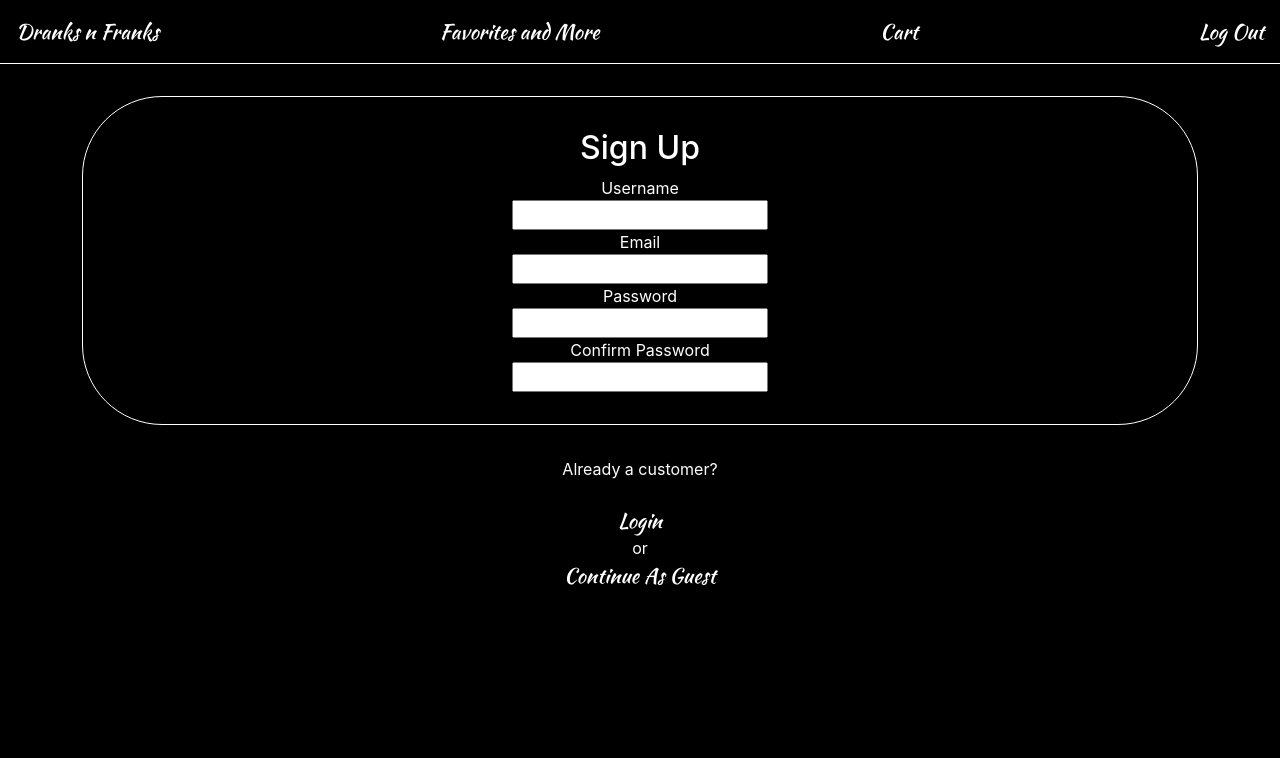
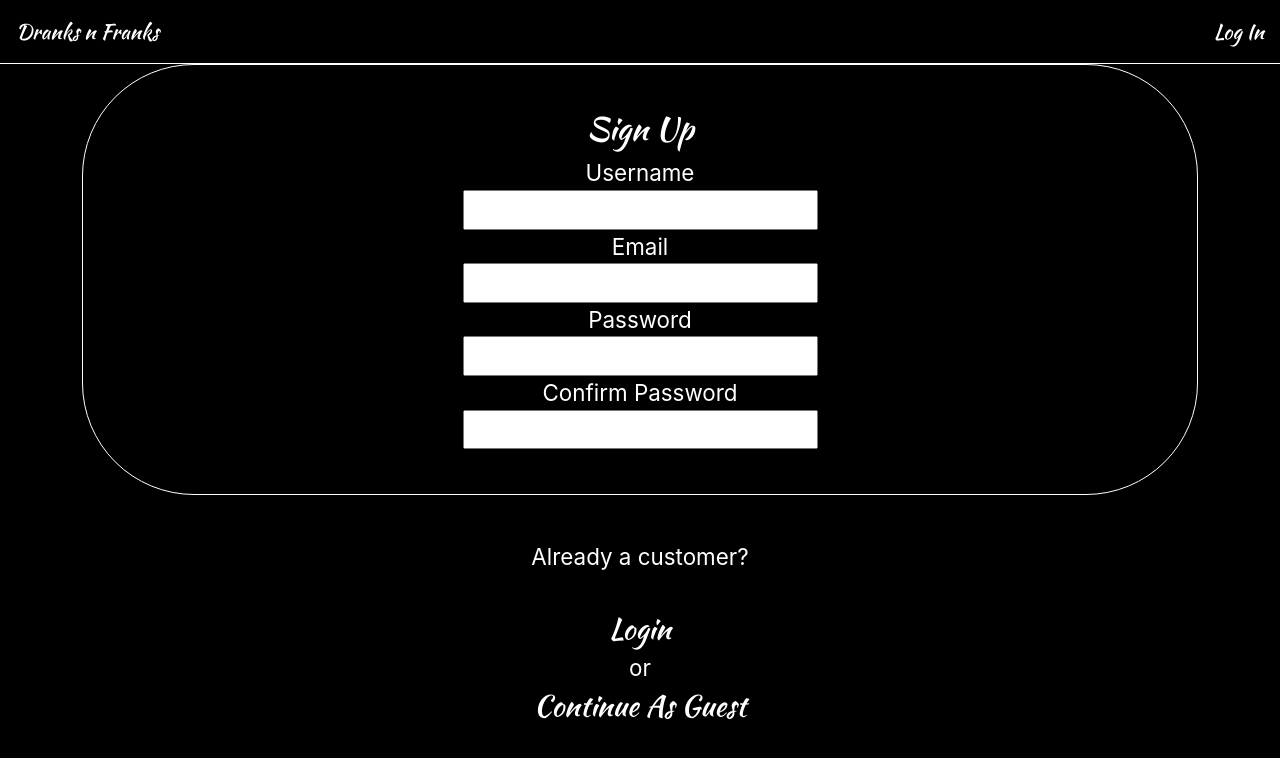
Before and after one commit to Dev-Davis/dranks-n-franks, a React (Create React App) app in the folder dranks-n-franks.ui/: page / in a window 1280 px wide. Shown: the top 758 px of the page. Built offline with nearby package versions, Linux system fonts and the light colour scheme; the HTML template or start-up script is replaced by a standard one.

Commit message:
functional navbar for user and guests

```diff
--- a/dranks-n-franks.ui/src/App.css
+++ b/dranks-n-franks.ui/src/App.css
@@ -87,7 +87,6 @@ html {
   margin-bottom: 1em;
   border: 1px solid red;
   border-radius: 0.6em;
-  cursor: pointer;
 }
 
 .item-title {
@@ -144,5 +143,9 @@ a {
   padding: 2em 1em;
   border: 1px solid white;
   border-radius: 5em;
-  margin: 2em 0 2em 0;
+  margin: 0 0 2em 0;
 }
+
+.signup-text {
+  font-family: "Kaushan Script", cursive;
+}
--- a/dranks-n-franks.ui/src/App.js
+++ b/dranks-n-franks.ui/src/App.js
@@ -1,3 +1,5 @@
+import { useState } from "react";
+
 import "./App.css";
 
 import Home from "./Components/Home/Home";
@@ -7,15 +9,23 @@ import Navbar from "./Components/Navbar/Navbar";
 import Login from "./Components/Login/Login";
 import SignUp from "./Components/SignUp/SignUp";
 
+
 import { BrowserRouter, Routes, Route,
   // NavLink
 } from "react-router-dom";
 
 function App() {
+
+const [authed, setAuthed] = useState(false);
+
+const login = () => {
+  setAuthed(!authed);
+}
+
   return (
     <div className="App">
       <BrowserRouter>
-        <Navbar />
+        <Navbar authed={authed} login={login} />
         <Routes>
           <Route path="/" element={<SignUp />} />
           <Route path="/home" element={<Home />} />
--- a/dranks-n-franks.ui/src/Components/Login/Login.js
+++ b/dranks-n-franks.ui/src/Components/Login/Login.js
@@ -23,7 +23,14 @@ function Login() {
               <input />
               <p>Password</p>
               <input />
+              <br></br>
+              <br></br>
+              <button className="btn btn-danger bttn">
+              <NavLink to="/">Login!</NavLink>
+            </button>
             </form>
+            <p>Not a customer?</p>
+            <br></br>
             <button className="btn btn-danger bttn">
               <NavLink to="/">Join Now!</NavLink>
             </button>
--- a/dranks-n-franks.ui/src/Components/Navbar/Navbar.js
+++ b/dranks-n-franks.ui/src/Components/Navbar/Navbar.js
@@ -5,7 +5,14 @@ import {
 
 import "./Navbar.css";
 
-export default function Navbar() {
+export default function Navbar(props) {
+
+  console.log(props);
+
+  let authed = props.authed;
+  let login = props.login;
+
+  const UserNav = () => {
     return (
       <div className="navbar">
         <NavLink
@@ -40,9 +47,101 @@ export default function Navbar() {
           style={({ isActive }) => ({
             color: isActive ? "red" : "white",
           })}
+          onClick={login}
         >
           Log Out
         </NavLink>
       </div>
     );
   }
+
+  const GuestNav = () => {
+    return (
+      <div className="navbar">
+        <NavLink
+          to="/home"
+          style={({ isActive }) => ({
+            color: isActive ? "red" : "white",
+          })}
+        >
+          Dranks n Franks
+        </NavLink>
+
+        {/* <NavLink
+          to="/favorites"
+          style={({ isActive }) => ({
+            color: isActive ? "red" : "white",
+          })}
+        >
+          Favorites and More
+        </NavLink>
+
+        <NavLink
+          to="/cart"
+          style={({ isActive }) => ({
+            color: isActive ? "red" : "white",
+          })}
+        >
+          Cart
+        </NavLink> */}
+
+        <NavLink
+          to="/login"
+          style={({ isActive }) => ({
+            color: isActive ? "red" : "white",
+          })}
+          onClick={login}
+        >
+          Log In
+        </NavLink>
+      </div>
+    );
+  }
+
+
+
+
+  return (
+    <div className="loggedNav">
+      {authed ? <UserNav /> : <GuestNav />}
+    </div>
+  )
+  //   <div className="navbar">
+  //     <NavLink
+  //       to="/home"
+  //       style={({ isActive }) => ({
+  //         color: isActive ? "red" : "white",
+  //       })}
+  //     >
+  //       Dranks n Franks
+  //     </NavLink>
+
+  //     <NavLink
+  //       to="/favorites"
+  //       style={({ isActive }) => ({
+  //         color: isActive ? "red" : "white",
+  //       })}
+  //     >
+  //       Favorites and More
+  //     </NavLink>
+
+  //     <NavLink
+  //       to="/cart"
+  //       style={({ isActive }) => ({
+  //         color: isActive ? "red" : "white",
+  //       })}
+  //     >
+  //       Cart
+  //     </NavLink>
+
+  //     <NavLink
+  //       to="/login"
+  //       style={({ isActive }) => ({
+  //         color: isActive ? "red" : "white",
+  //       })}
+  //     >
+  //       Log Out
+  //     </NavLink>
+  //   </div>
+  // );
+}
--- a/dranks-n-franks.ui/src/Components/SignUp/SignUp.css
+++ b/dranks-n-franks.ui/src/Components/SignUp/SignUp.css
@@ -0,0 +1,3 @@
+.signup-box {
+  font-size: 1.4em;
+}
--- a/dranks-n-franks.ui/src/Components/SignUp/SignUp.js
+++ b/dranks-n-franks.ui/src/Components/SignUp/SignUp.js
@@ -1,4 +1,6 @@
 import React from "react";
+
+import './SignUp.css'
 
 import {
   NavLink,
@@ -7,11 +9,11 @@ import {
 function SignUp() {
   return (
     <div>
-      <div className="container login-box text-center">
+      <div className="container signup-box text-center">
         <div className="row">
           <div className="col">
             <form className="form-div">
-              <h2>Sign Up</h2>
+              <h2 className="signup-text">Sign Up</h2>
               <p>Username</p>
               <input />
               <p>Email</p>
```
Lines whose indentation alone changed are shown as unchanged.
